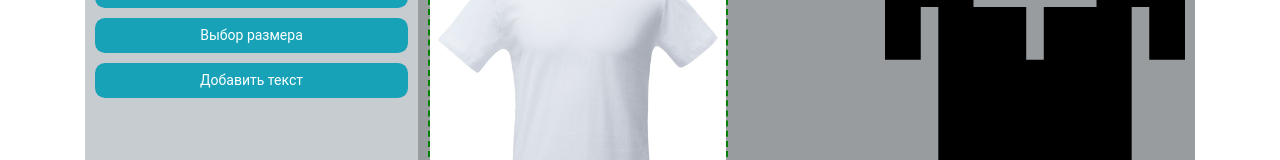
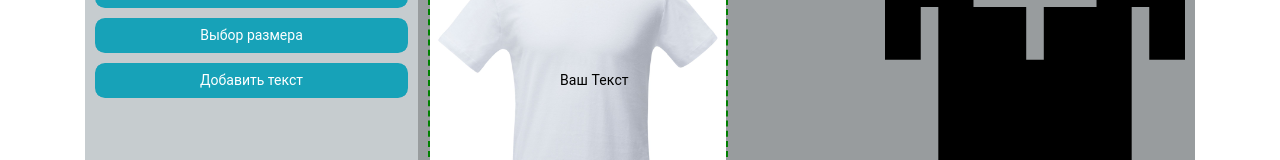
Before and after one commit to PIPSKVIK/my-print, a Vue app: page /layout-constructor in a window 1280 px wide. Shown: the part 227-387 px from the top of the page. Built offline with nearby package versions, Linux system fonts and the light colour scheme; a web font is replaced by a local one.

Commit message:
Перевел textarea в компоненте TypeText на метод sync

```diff
--- a/src/components/constructorPanelWithFunctionality/TypeText.vue
+++ b/src/components/constructorPanelWithFunctionality/TypeText.vue
@@ -5,7 +5,7 @@
         <div class="type-text__section-textarea">
           <BaseTextarea
             name="Text"
-            v-model="createText"
+            v-model="createPrintText"
             class="type-text__textarea"
             placeholder="Введите ваш текст"
           />
@@ -142,12 +142,10 @@ export default {
     BaseButton,
     BaseInput
   },
-  model: {
-    prop: 'textarea'
-  },
   props: {
-    textarea: {
-      type: String
+    printText: {
+      type: String,
+      required: true
     },
     optionsColors: {
       type: Array
@@ -190,16 +188,6 @@ export default {
       textRotate: null
     }
   },
-  computed: {
-    createText: {
-      get () {
-        return this.textarea
-      },
-      set (value) {
-        this.$emit('input', value)
-      }
-    }
-  },
   methods: {
     optionsColor (option) {
       this.$emit('optionsColor', option)
@@ -227,6 +215,16 @@ export default {
     },
     changeDragDeg () {
       this.$emit('changeDragDeg', this.textRotate)
+    }
+  },
+  computed: {
+    createPrintText: {
+      get () {
+        return this.printText
+      },
+      set (value) {
+        this.$emit('update:printText', value)
+      }
     }
   }
 }
--- a/src/views/layoutPage/LayoutConstructor.vue
+++ b/src/views/layoutPage/LayoutConstructor.vue
@@ -38,7 +38,7 @@
           Добавить текст
         </button>
         <TypeText
-          v-model="typeText"
+          :printText.sync="printText"
           :allOptionsColors="allOptionsColors"
           :allOptionsSize="allOptionsSize"
           :allTypeFontFamily="allTypeFontFamily"
@@ -75,7 +75,7 @@
               'text-transform__active': isTextTransformActive
             }"
             :style="[ changeTextValue, changeFotSize, rotateStyle, changePosition, changeTextFonts ]"
-            > {{ typeText }}
+            > {{ printText }}
           </p>
           <div class="constructor-right__subjects-selected">
             <!-- <span> {{ typeSubjects }} </span> -->
@@ -119,7 +119,6 @@ export default {
       typeSubjects: '',
       typeSizes: '',
       currentColors: ['#000000', '#aa55aa', '#ffffff'],
-      typeText: '',
       textRotare: null,
       PositionX: null,
       PositionY: null,
@@ -127,6 +126,7 @@ export default {
       selectedName: 'black',
       selectedSize: 14,
       selectFonts: '',
+      printText: 'Ваш Текст',
       isTextFontWeightActive: false,
       isTextFontStyleActive: false,
       isTextUnderlineActive: false,
@@ -215,7 +215,6 @@ export default {
     position: absolute;
     top: 140px;
     left: 130px;
-    // transform: translate(-50%, -50%);
     margin: 0;
   }
 
```
